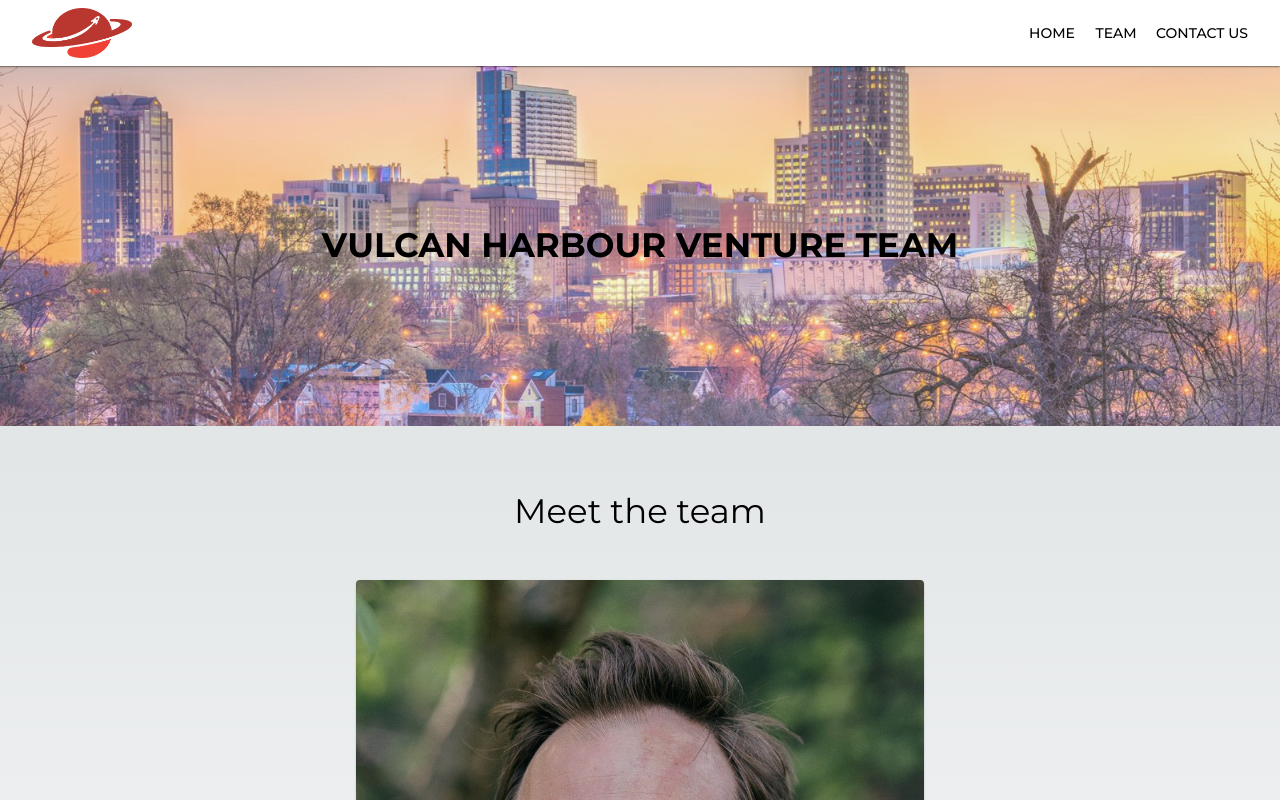
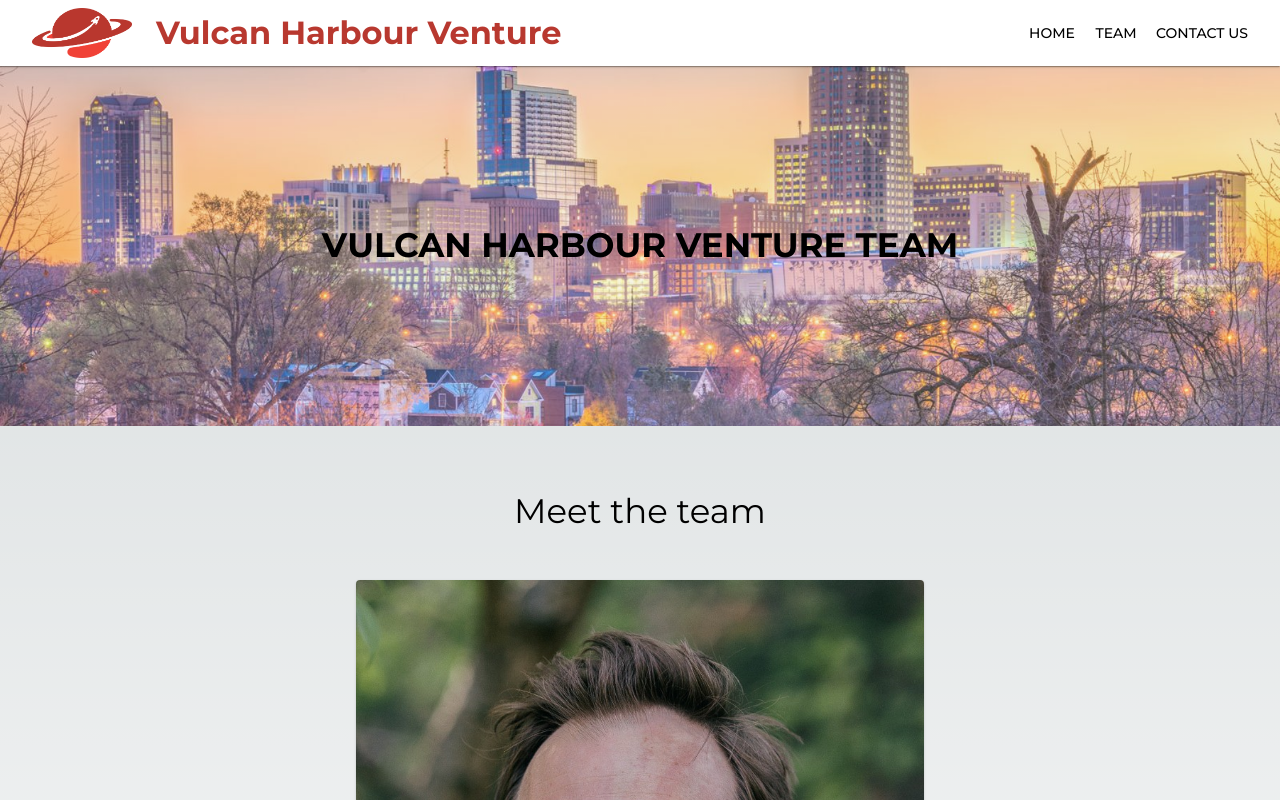
Before and after one commit to MatheusBragaDev/startupsite, a Next.js app: page /team in a window 1280 px wide. Shown: the top 800 px of the page. Built offline with nearby package versions, Linux system fonts and the light colour scheme.

Commit message:
Insercao do nome da empresa ao lado da logo

```diff
--- a/src/layouts/Header/Header.js
+++ b/src/layouts/Header/Header.js
@@ -42,26 +42,48 @@
 
       <AppBar component="nav" sx={{ backgroundColor: '#fff', boxShadow: 1 }}>
         <Toolbar sx={{display:'flex', justifyContent:'space-between'}}>
-          <Typography
-            variant="h6"
-            component="div"
-            sx={{ flexGrow: 1, display: { sm: 'block' } }}
-          >
-
+          <Box sx={{ display: 'flex', alignItems: 'center' }}>
             <Link
               href="/"
               passHref
-            >
+              >
               <IconButton disableRipple>
                 <Image
                   src="/logo1.png"
                   alt="Vulcan Harbour Venture Logo"
                   width={100}
                   height={50}
-                />
+                  />
               </IconButton>
             </Link>
-          </Typography>
+
+            <Link
+              href="/"
+              passHref
+              >
+            <Typography
+              variant="h6"
+              component="div"
+              sx={{ color:'rgb(184 56 47)',ml: 2, display: { xs: 'none', sm: 'block' }, fontFamily: 'var(--font-montserrat)', fontWeight: 'bold',    fontSize: { xs: '1rem', sm: '1.5rem', md: '1.75rem', lg: '2rem' } }}
+              >
+              Vulcan Harbour Venture
+            </Typography>
+            <Typography
+              variant="body1"
+              component="div"
+              sx={{
+                color:'rgb(184 56 47)',
+                ml: 2,
+                display: { xs: 'block', sm: 'none' },
+                fontFamily: 'var(--font-montserrat)',
+                fontWeight: 'bold',
+                fontSize: { xs: '1rem', sm: '1.5rem' },
+              }}
+            >
+              Vulcan Harbour
+            </Typography>
+            </Link>
+              </Box>
           <Box
           sx={{ display: { xs: 'none', sm: 'block' } }}
           >
```
